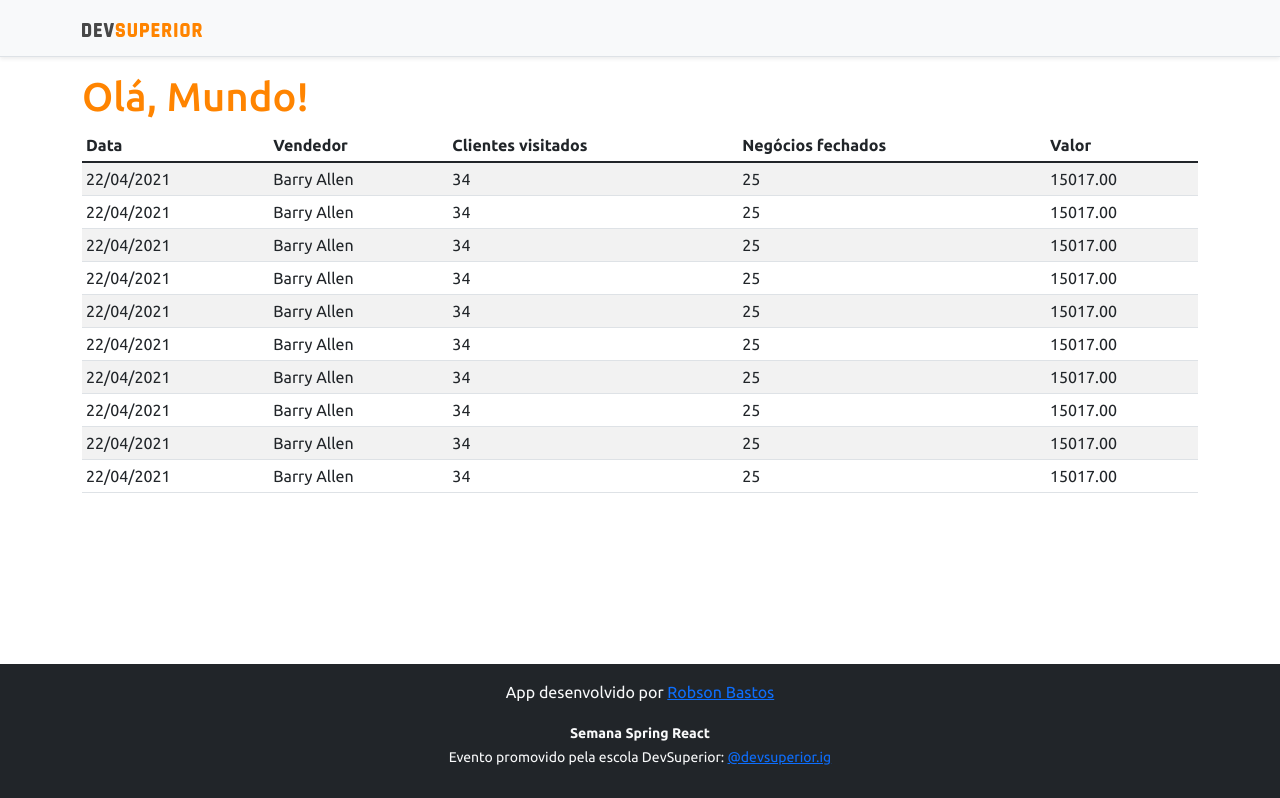
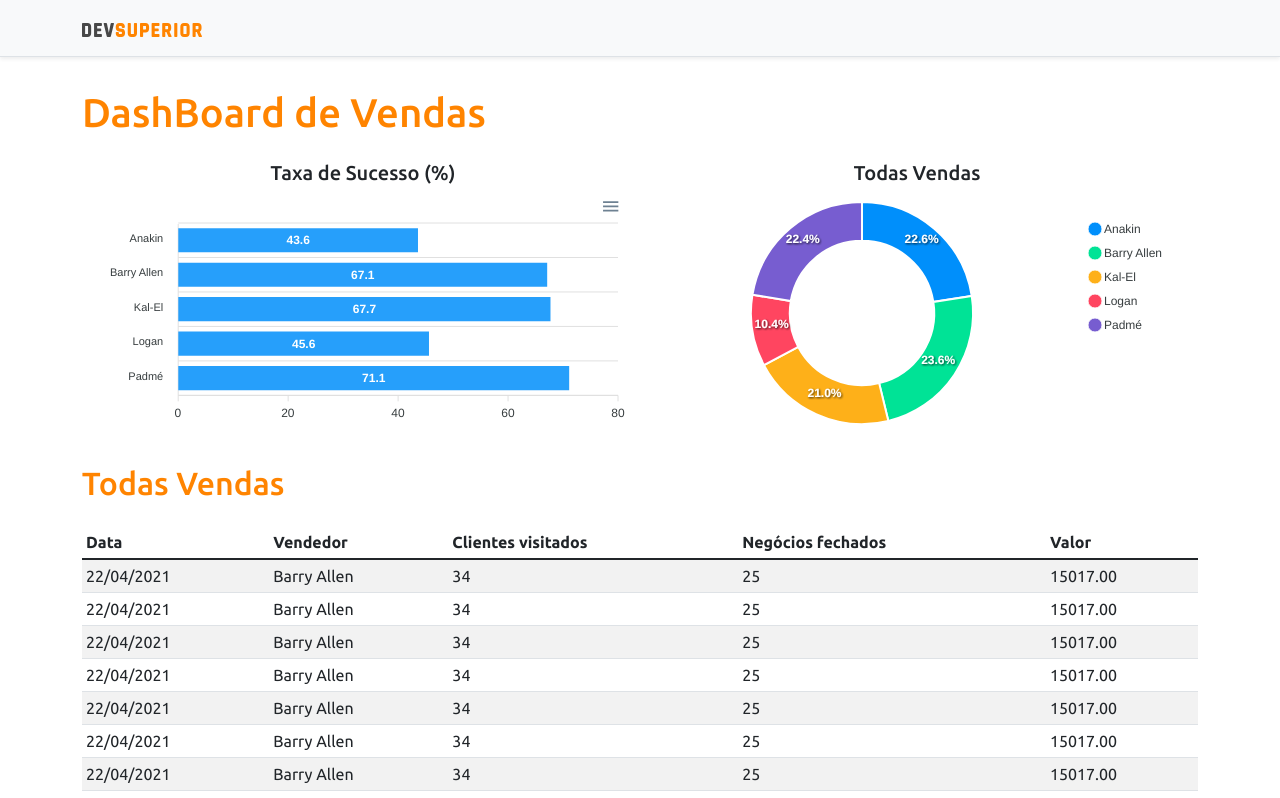
Before and after one commit to TheRobh12/Projeto-SdS3, a React (Create React App) app in the folder frontend/: page / in a window 1280 px wide. Shown: the top 798 px of the page. Built offline with nearby package versions, Linux system fonts and the light colour scheme.

Commit message:
Static charts

```diff
--- a/frontend/package.json
+++ b/frontend/package.json
@@ -13,9 +13,11 @@
     "@types/node": "^12.0.0",
     "@types/react": "^17.0.0",
     "@types/react-dom": "^17.0.0",
+    "apexcharts": "^3.28.1",
     "bootstrap": "^5.1.0",
     "jquery": "1.9.1",
     "react": "^17.0.2",
+    "react-apexcharts": "^1.3.9",
     "react-dom": "^17.0.2",
     "react-scripts": "4.0.3",
     "typescript": "^4.1.2",
--- a/frontend/src/App.tsx
+++ b/frontend/src/App.tsx
@@ -1,4 +1,6 @@
+import BarChart from "components/BarChart";
 import DataTable from "components/DataTable";
+import DonutChart from "components/DonutChart";
 import Footer from "components/Footer";
 import NavBar from "components/NavBar";
 
@@ -8,7 +10,24 @@
     <NavBar />
       <div className="container">
 
-        <h1 className="text-primary">Olá, Mundo!</h1>
+        <h1 className="text-primary py-3">DashBoard de Vendas</h1>
+
+        <div className="row px-3">
+          <div className="col-sm-6">
+            <h5 className="text-center text secondary">Taxa de Sucesso (%)</h5>
+            <BarChart />
+          </div>
+
+          <div className="col-sm-6">
+            <h5 className="text-center text secondary">Todas Vendas</h5>
+            <DonutChart />
+          </div>
+        </div>
+
+        <div className="py-3">
+          <h2 className="text-primary">Todas Vendas</h2>
+        </div>
+
         <DataTable />
       </div>
       <Footer />
--- /dev/null
+++ b/frontend/src/components/BarChart/index.tsx
@@ -0,0 +1,35 @@
+import Chart from 'react-apexcharts';
+
+const BarChart = () => {
+
+    const options = {
+        plotOptions: {
+            bar: {
+                horizontal: true,
+            }
+        },
+    };
+
+    const mockData = {
+        labels: {
+            categories: ['Anakin', 'Barry Allen', 'Kal-El', 'Logan', 'Padmé']
+        },
+        series: [
+            {
+                name: "% Sucesso",
+                data: [43.6, 67.1, 67.7, 45.6, 71.1]
+            }
+        ]
+    };
+
+   return (
+        <Chart
+            options={{ ...options, xaxis: mockData.labels}}
+            series={mockData.series}
+            type="bar"
+            height="240"
+        />
+    );
+  };
+
+  export default BarChart;
--- /dev/null
+++ b/frontend/src/components/DonutChart/index.tsx
@@ -0,0 +1,25 @@
+import Chart from 'react-apexcharts';
+
+const DonutChart = () => {
+  const mockData = {
+    series: [477138, 499928, 444867, 220426, 473088],
+    labels: ["Anakin", "Barry Allen", "Kal-El", "Logan", "Padmé"],
+  };
+
+  const options = {
+    legend: {
+      show: true,
+    },
+  };
+
+  return (
+    <Chart
+      options={{ ...options, labels: mockData.labels }}
+      series={mockData.series}
+      type="donut"
+      height="240"
+    />
+  );
+};
+
+export default DonutChart;
```
Also changed, not shown: 1 other file (tests, documents, lock files or other folders).
